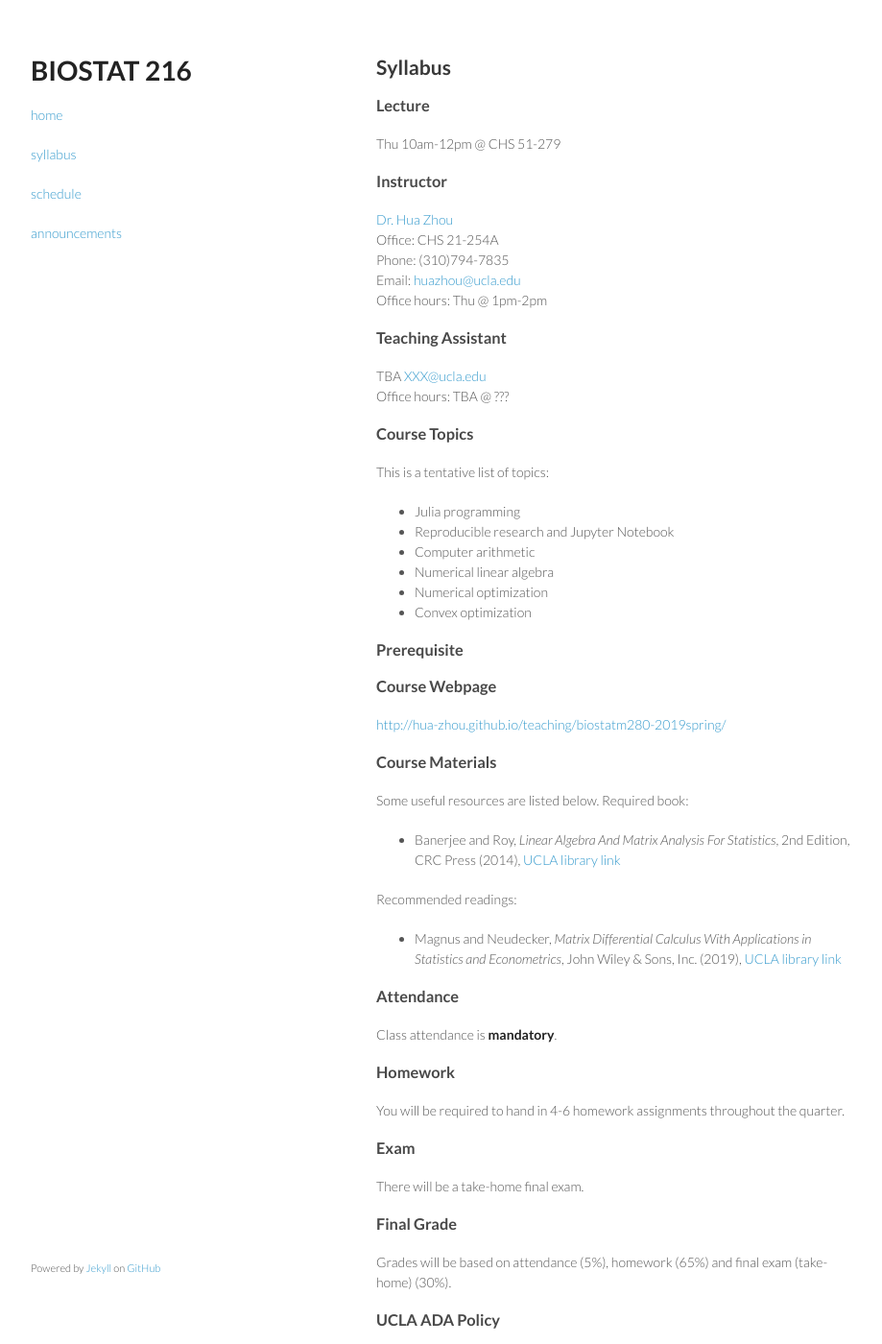
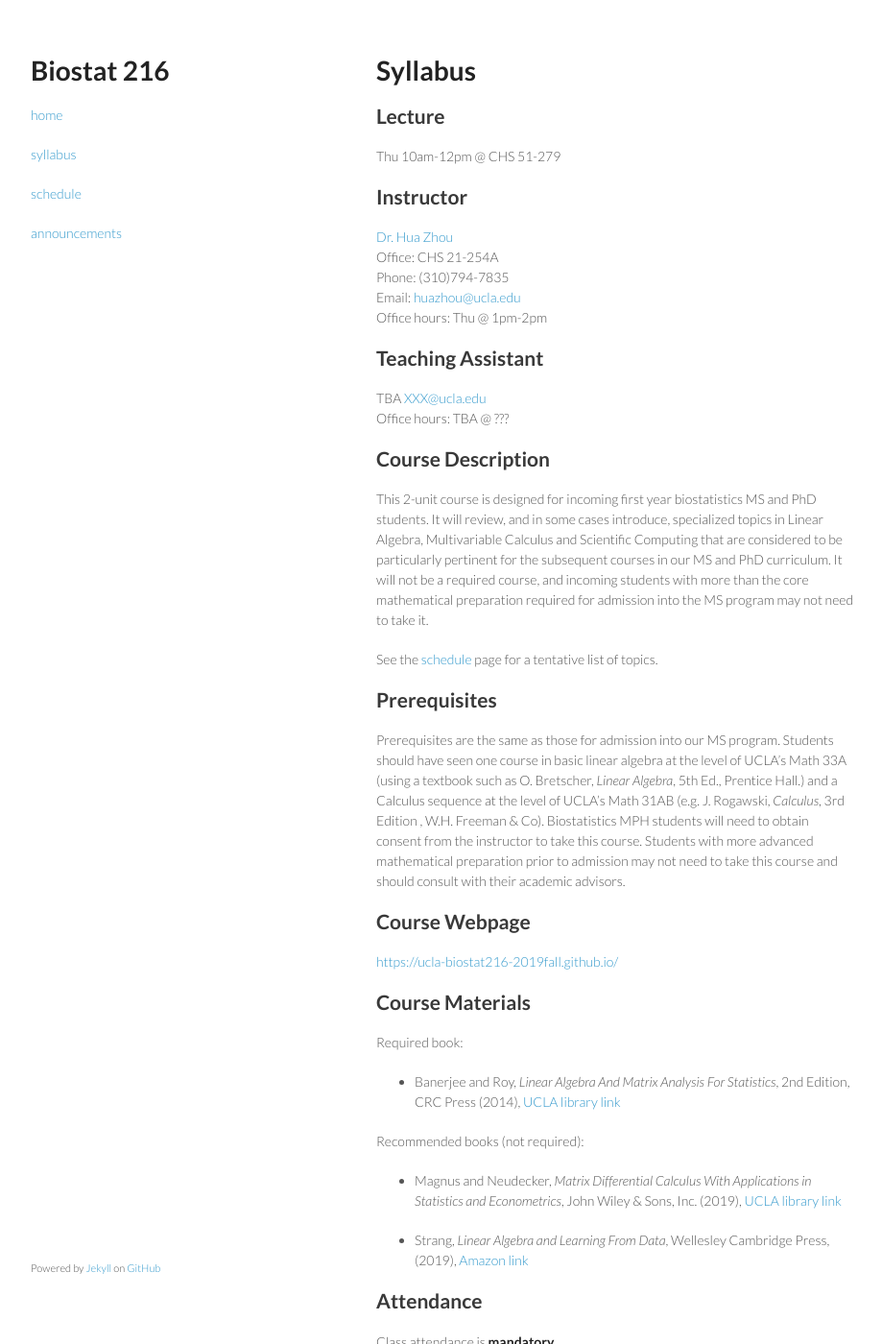
Before and after one commit to ucla-biostat216-2019fall/ucla-biostat216-2019fall.github.io, a Jekyll site: the page built from syllabus.md, in a window 1280 px wide and 1400 px high. Shown: the whole window at 96% size, without its empty margins (178-1097 px from the left). Built offline with Jekyll 4.4.1, drawn with Linux system fonts in a browser that asks for light colours.

Commit message:
update syllabus and course topics

```diff
--- a/syllabus.md
+++ b/syllabus.md
@@ -1,15 +1,15 @@
 ---
 layout: course
-title: BIOSTAT 216
+title: Biostat 216
 ---
 
-## Syllabus
+# Syllabus
 
-### Lecture
+## Lecture
 
 Thu 10am-12pm @ CHS 51-279
 
-### Instructor
+## Instructor
 
 [Dr. Hua Zhou](http://hua-zhou.github.io/)
 Office: CHS 21-254A
@@ -17,56 +17,54 @@ Phone: (310)794-7835
 Email: <huazhou@ucla.edu>
 Office hours: Thu @ 1pm-2pm
 
-### Teaching Assistant
+## Teaching Assistant
 
 TBA <XXX@ucla.edu>
 Office hours: TBA @ ???
 
-### Course Topics
+## Course Description
 
-This is a tentative list of topics:
+This 2-unit course is designed for incoming first year biostatistics MS and PhD students. It will review, and in some cases introduce, specialized topics in Linear Algebra, Multivariable Calculus and Scientific Computing that are considered to be particularly pertinent for the subsequent courses in our MS and PhD curriculum. It will not be a required course, and incoming students with more than the core mathematical preparation required for admission into the MS program may not need to take it.
 
-* Julia programming
-* Reproducible research and Jupyter Notebook
-* Computer arithmetic
-* Numerical linear algebra
-* Numerical optimization
-* Convex optimization
+See the [schedule](https://ucla-biostat216-2019fall.github.io/schedule.html) page for a tentative list of topics.
 
-### Prerequisite
+## Prerequisites
 
+Prerequisites are the same as those for admission into our MS program. Students should have seen one course in basic linear algebra at the level of UCLA’s Math 33A (using a textbook such as O. Bretscher, _Linear Algebra_, 5th Ed., Prentice Hall.) and a Calculus sequence at the level of UCLA’s Math 31AB (e.g. J. Rogawski, _Calculus_, 3rd Edition , W.H. Freeman & Co). Biostatistics MPH students will need to obtain consent from the instructor to take this course. Students with more advanced mathematical preparation prior to admission may not need to take this course and should consult with their academic advisors.
 
-### Course Webpage
+## Course Webpage
 
-[http://hua-zhou.github.io/teaching/biostatm280-2019spring/](http://hua-zhou.github.io/teaching/biostatm280-2019spring/)
+[https://ucla-biostat216-2019fall.github.io/](https://ucla-biostat216-2019fall.github.io/)
 
-### Course Materials
+## Course Materials
 
-Some useful resources are listed below. Required book:
+Required book:
 
 * Banerjee and Roy, _Linear Algebra And Matrix Analysis For Statistics_, 2nd Edition, CRC Press (2014), [UCLA library link](https://catalog.library.ucla.edu/vwebv/holdingsInfo?searchId=967&recCount=50&recPointer=5&bibId=7443480)
 
-Recommended readings:
+Recommended books (not required):
 
 * Magnus and Neudecker, _Matrix Differential Calculus With Applications in Statistics and Econometrics_, John Wiley & Sons, Inc. (2019), [UCLA library link](https://catalog.library.ucla.edu/vwebv/holdingsInfo?searchId=970&recCount=50&recPointer=1&bibId=8893048)
 
-### Attendance
+* Strang, _Linear Algebra and Learning From Data_, Wellesley Cambridge Press, (2019), [Amazon link](https://www.amazon.com/Linear-Algebra-Learning-Gilbert-Strang/dp/0692196382/ref=sr_1_1?crid=8GPCRTFEQJNL&keywords=linear+algebra+and+learning+from+data&qid=1568517219&s=gateway&sprefix=linear+algebra+and%2Caps%2C193&sr=8-1)
+
+## Attendance
 
 Class attendance is **mandatory**.
 
-### Homework
+## Homework
 
 You will be required to hand in 4-6 homework assignments throughout the quarter.
 
-### Exam
+## Exam
 
 There will be a take-home final exam.
 
-### Final Grade
+## Final Grade
 
 Grades will be based on attendance (5%), homework (65%) and final exam (take-home) (30%).
 
-### UCLA ADA Policy
+## UCLA ADA Policy
 
 Students needing academic accommodation based on a disability should contact the Center for Accessible Education (CAE) at (310)825-1501 or in person at Murphy Hall A255. When possible, students should contact the CAE within the first two weeks of the term as reasonable notice is needed to coordinate accommodations. For more information visit <https://www.cae.ucla.edu>.
 
@@ -78,12 +76,11 @@ Phone: (310)825-1501
 TTY/TTD: (310)206-6083
 Fax: (310)825-9656
 
-### Inclusivity
+## Inclusivity
 
 UCLA’s Office for Equity, Diversity, and Inclusion provides resources, events, and information about current initiatives at UCLA to support equality for all members of the UCLA community. I hope that you will communicate with me or your TA if you experience anything in this course that does not support an inclusive environment, and you can also report any incidents you may witness or experience on campus to the Office of Equity, Diversity, and Inclusion on their website <https://equity.ucla.edu>.
 
-
-### Academic Integrity
+## Academic Integrity
 
 **Message about Academic Integrity to All UCLA Students from UCLA Dean of Students**: UCLA is a community of scholars. In this community, all members including faculty staff and students alike are responsible for maintaining standards of academic honesty. As a student and member of the University community, you are here to get an education and are, therefore, expected to demonstrate integrity in your academic endeavors. You are evaluated on your own merits. Cheating, plagiarism, collaborative work, multiple submissions without the permission of the professor, or other kinds of academic dishonesty are considered unacceptable behavior and will result in formal disciplinary proceedings usually resulting in suspension or dismissal.
 
```
Also changed, not shown: schedule.md (+11 -15 lines).
